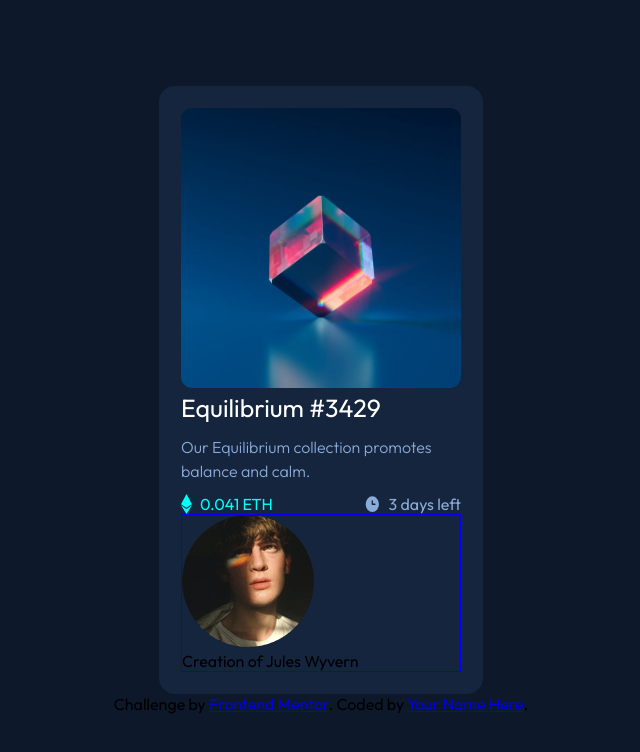
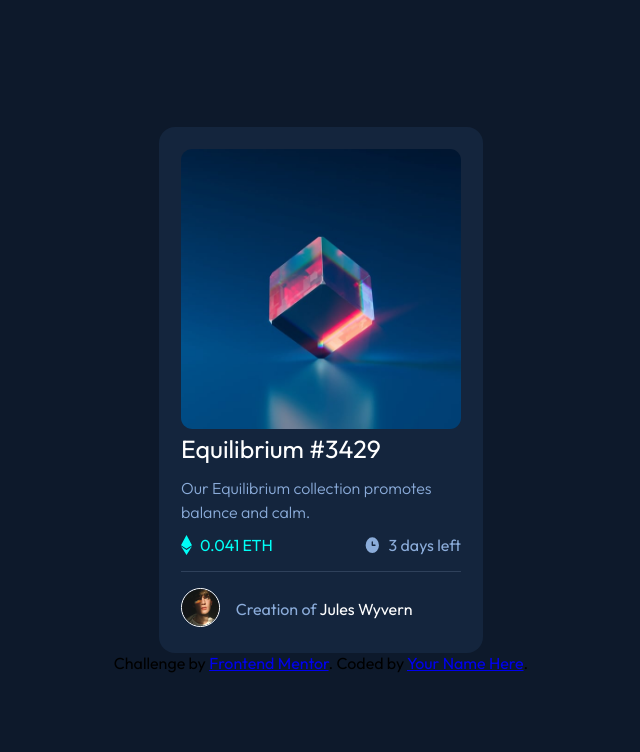
Before and after one commit to eljag/nft-preview-card-component-main, a plain HTML site: page index.html in a window 1280 px wide. Shown: the whole page, without its empty margins (319-959 px from the left). Drawn offline with Linux system fonts and the light colour scheme.

Commit message:
the last update of card nft component

```diff
--- a/css/style.css
+++ b/css/style.css
@@ -59,7 +59,8 @@ body{
 }
 
 .card__description{
-    /* border: thin solid red; */
+    border-bottom: .5px solid var(--very-dark-blue-line);
+    padding-bottom: 1rem;
 }
 
 .card__title{
@@ -98,7 +99,24 @@ body{
     color: var(--soft-blue);
 }
 
+.card__author{
+    display: flex;
+    align-items: center;
+    gap: 1rem;
+    padding-top: 1rem;
+}
 
-.card__author{
-    border: thin solid blue;
+.image__avatar{
+    height: 2.3rem;
+    width: 2.3rem;
+    border: thin solid var(--white);
+    border-radius: 50%;
 }
+
+.author__description{
+    color: var(--soft-blue);
+}
+
+.username{
+    color: var(--white);
+}
--- a/index.html
+++ b/index.html
@@ -34,12 +34,13 @@
         </div>
       </div>
     </section>
+
     <section class="card__author">
       <div class="card__avatar">
         <img src="images/image-avatar.png" alt="image avatar" class="image__avatar">
       </div>
       <p class="author__description">
-        Creation of Jules Wyvern
+        Creation of <span class="username">Jules Wyvern</span>
       </p>
     </section>
   </article>
```
